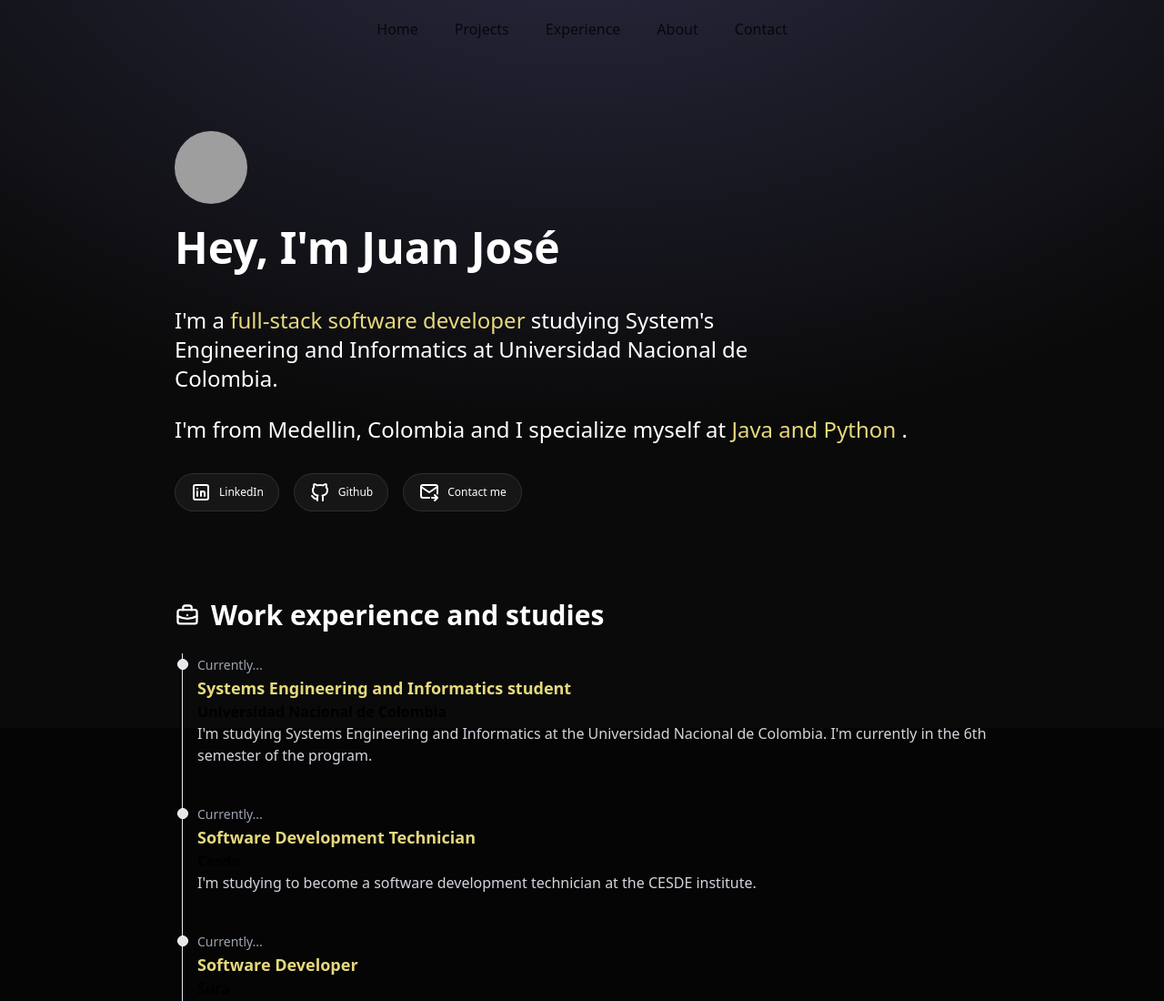
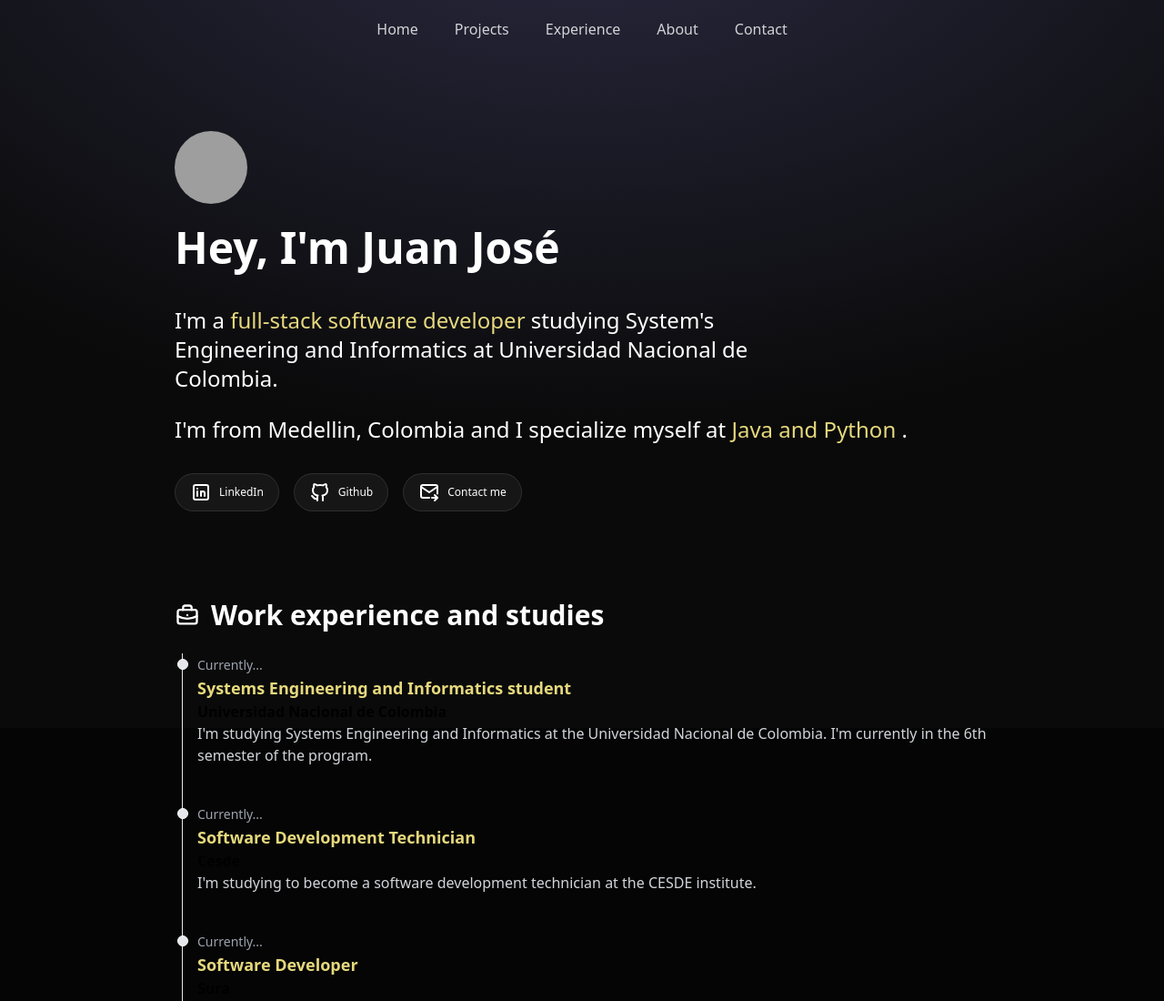
Before and after one commit to JuanTobonV/Portfolio, an Astro site: page / in a window 1280 px wide. Shown: the top 1100 px of the page at 91% size. Built offline with nearby package versions, Linux system fonts and the light colour scheme; Astro itself is replaced by a stand-in of ours; grey boxes are pictures that could not be loaded.

Commit message:
Update Header.astro

```diff
--- a/src/components/Header.astro
+++ b/src/components/Header.astro
@@ -1,4 +1,4 @@
-<header class="flex justify-center items-center py-5 w-full xl:w-[1120px] mx-auto">
+<header class="text-white flex justify-center items-center py-5 w-full xl:w-[1120px] mx-auto">
 
 
     <nav class="flex flex-row gap-x-10 opacity-80">
```
